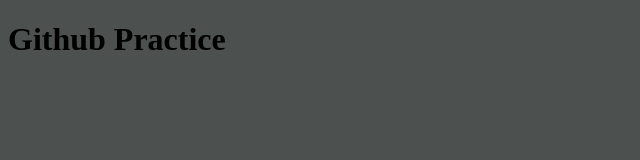
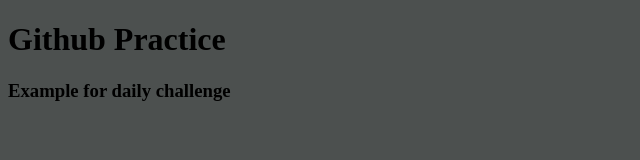
Before and after one commit to Agustin-EP/github-practice, a plain HTML site: page index.html in a window 1280 px wide. Shown: the whole page, without its empty margins (0-640 px from the left). Drawn offline with Linux system fonts and the light colour scheme.

Commit message:
Update index.html

```diff
--- a/index.html
+++ b/index.html
@@ -9,5 +9,6 @@
 </head>
 <body>
     <h1>Github Practice</h1>
+    <h3>Example for daily challenge</h3>
 </body>
 </html>
```
